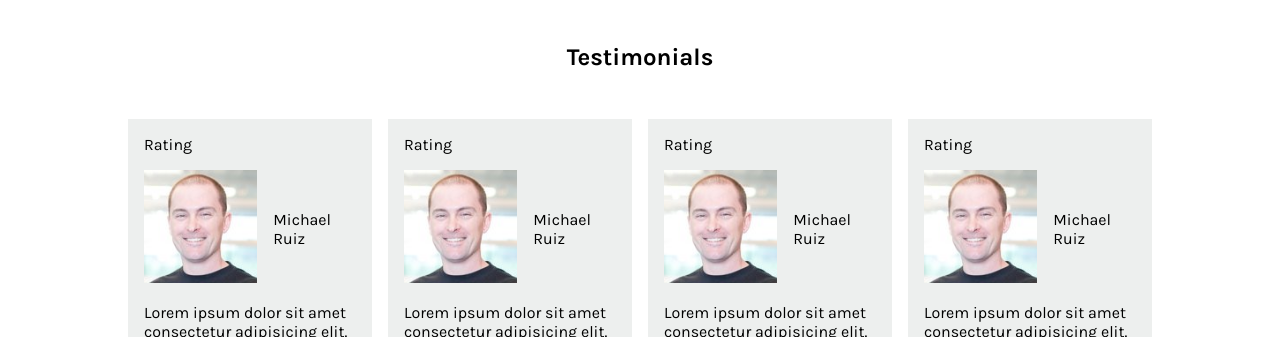
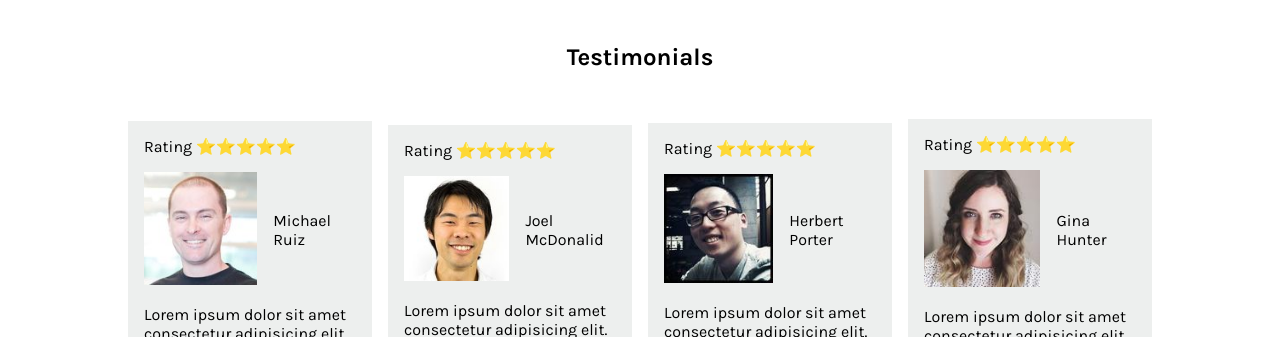
Before and after one commit to ayanbriones/little-lemon, a React (Create React App) app: page / in a window 1280 px wide. Shown: the part 1380-1717 px from the top of the page. Built offline with nearby package versions, Linux system fonts and the light colour scheme.

Commit message:
fix customerssay

```diff
--- a/src/components/CustomersSay/CustomersSay.js
+++ b/src/components/CustomersSay/CustomersSay.js
@@ -1,6 +1,10 @@
 import React from 'react'
 import CustomersSayCard from '../CustomersSayCard/CustomersSayCard'
 import './CustomersSay.css'
+import img1 from '../../assets/74.jpg'
+import img2 from '../../assets/90.jpg'
+import img3 from '../../assets/92.jpg'
+import img4 from '../../assets/94.jpg'
 
 export default function CustomersSay() {
   return (
@@ -9,10 +13,38 @@ export default function CustomersSay() {
         <h2>Testimonials</h2>
       </header>
       <div className='cards'>
-        <CustomersSayCard />
-        <CustomersSayCard />
-        <CustomersSayCard />
-        <CustomersSayCard />
+        <CustomersSayCard
+          img={img1}
+          name='Michael Ruiz'
+          review='Lorem ipsum dolor sit amet consectetur adipisicing elit. Iure ducimus
+        explicabo sed molestiae voluptatum aperiam dignissimos reprehenderit
+        tempora ipsam et perspiciatis itaque, aut rem! Fuga perspiciatis
+        distinctio molestiae cumque doloribus.'
+        />
+        <CustomersSayCard
+          img={img2}
+          name='Joel McDonalid'
+          review='Lorem ipsum dolor sit amet consectetur adipisicing elit. Iure ducimus
+        explicabo sed molestiae voluptatum aperiam dignissimos reprehenderit
+        tempora ipsam et perspiciatis itaque, aut rem! Fuga perspiciatis
+        distinctio molestiae cumque doloribus.'
+        />
+        <CustomersSayCard
+          img={img3}
+          name='Herbert Porter'
+          review='Lorem ipsum dolor sit amet consectetur adipisicing elit. Iure ducimus
+        explicabo sed molestiae voluptatum aperiam dignissimos reprehenderit
+        tempora ipsam et perspiciatis itaque, aut rem! Fuga perspiciatis
+        distinctio molestiae cumque doloribus.'
+        />
+        <CustomersSayCard
+          img={img4}
+          name='Gina Hunter'
+          review='Lorem ipsum dolor sit amet consectetur adipisicing elit. Iure ducimus
+        explicabo sed molestiae voluptatum aperiam dignissimos reprehenderit
+        tempora ipsam et perspiciatis itaque, aut rem! Fuga perspiciatis
+        distinctio molestiae cumque doloribus.'
+        />
       </div>
     </section>
   )
--- a/src/components/CustomersSayCard/CustomersSayCard.js
+++ b/src/components/CustomersSayCard/CustomersSayCard.js
@@ -1,21 +1,15 @@
 import React from 'react'
-import cardPhoto from '../../assets/74.jpg'
-export default function CustomersSayCard() {
+export default function CustomersSayCard({ img, name, review }) {
   return (
     <div className='card bg-gray'>
-      <p>Rating</p>
+      <p>Rating ⭐️⭐️⭐️⭐️⭐️</p>
       <div className='wrapper'>
         <div className='image-wrapper'>
-          <img src={cardPhoto} alt='' />
+          <img src={img} alt='' />
         </div>
-        <p>Michael Ruiz</p>
+        <p>{name}</p>
       </div>
-      <p>
-        Lorem ipsum dolor sit amet consectetur adipisicing elit. Iure ducimus
-        explicabo sed molestiae voluptatum aperiam dignissimos reprehenderit
-        tempora ipsam et perspiciatis itaque, aut rem! Fuga perspiciatis
-        distinctio molestiae cumque doloribus.
-      </p>
+      <p>{review}</p>
     </div>
   )
 }
```
Also changed, not shown: src/assets/71.jpeg (added), src/assets/94.jpg (added).
